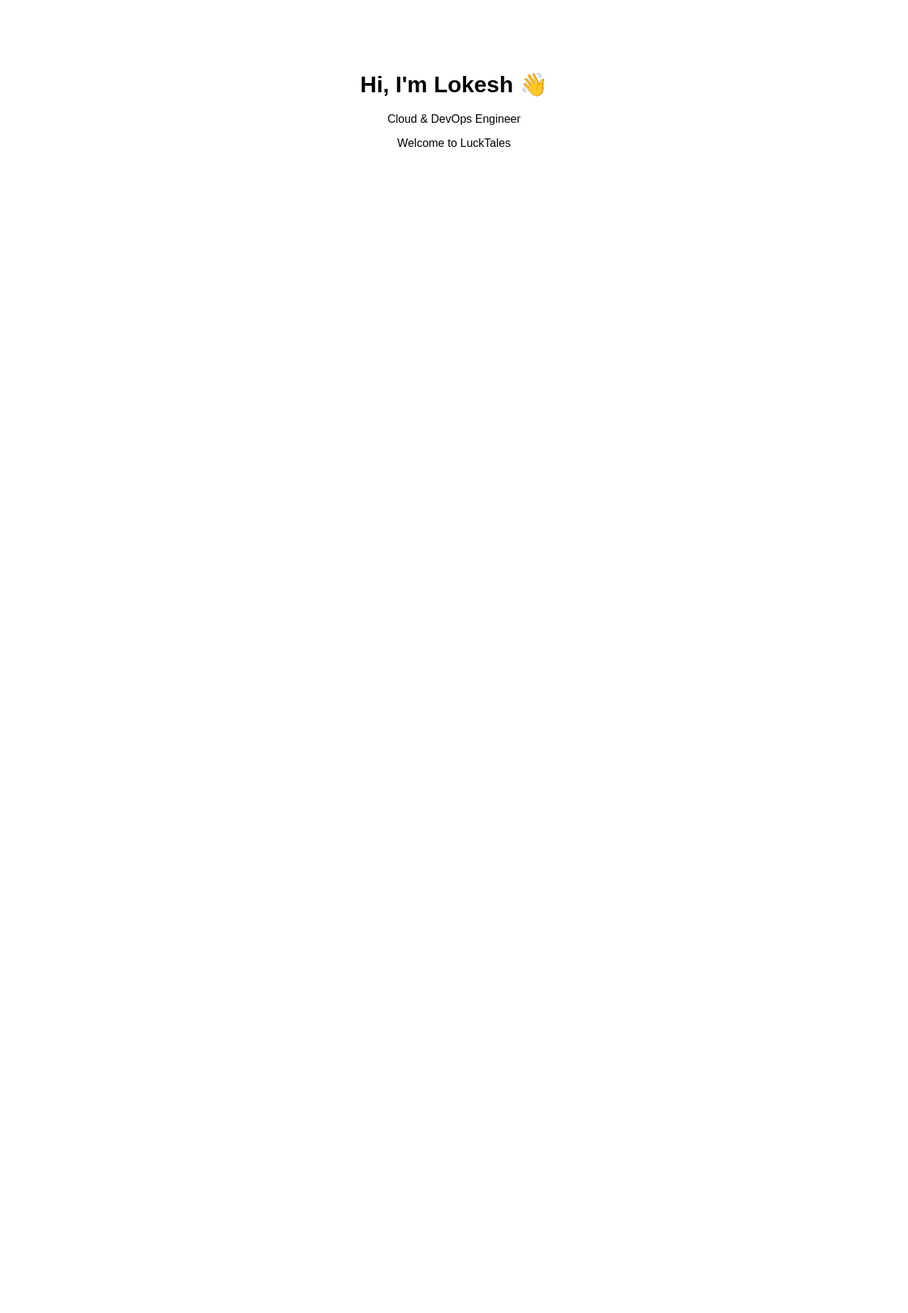
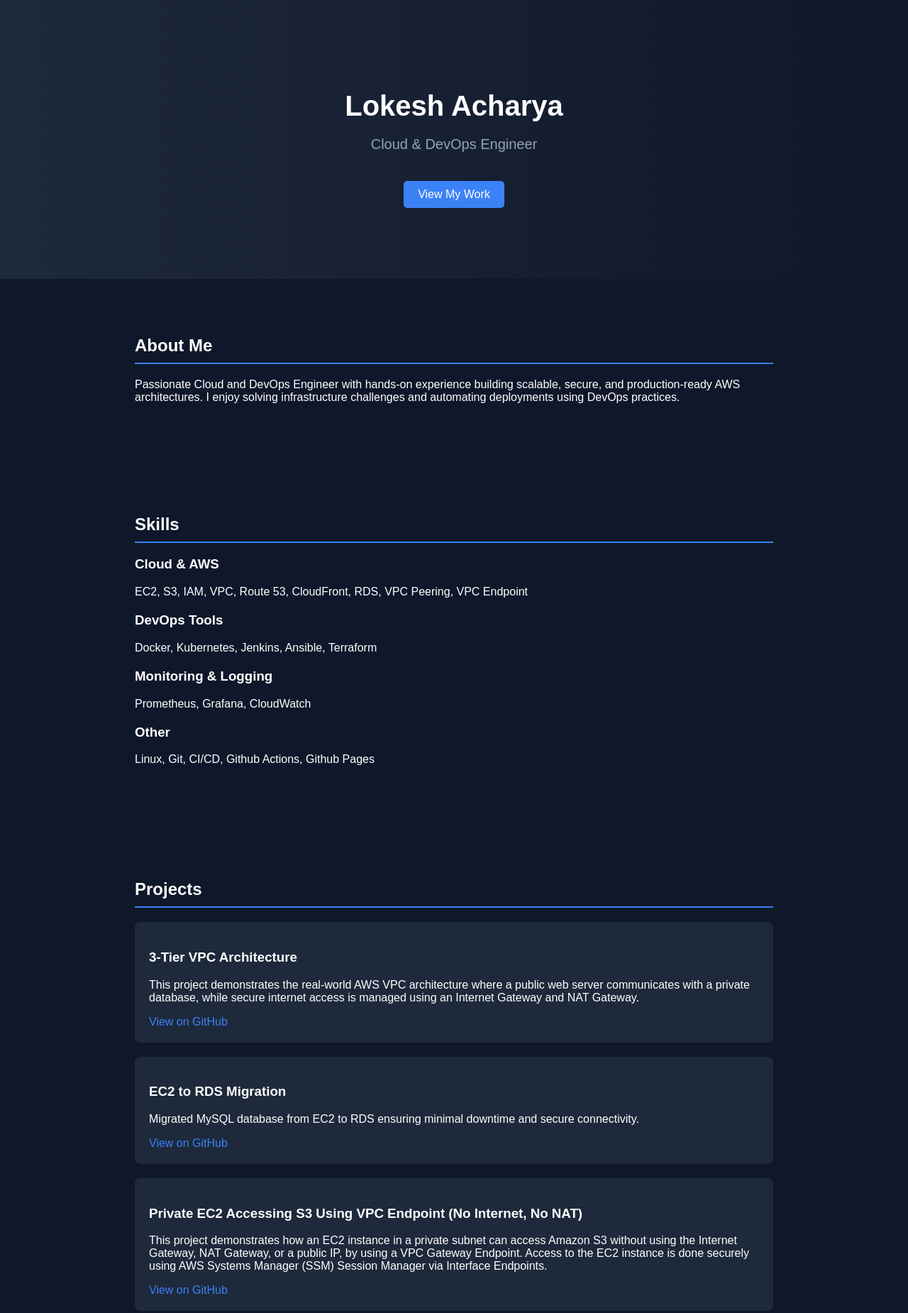
Before and after one commit to Lokeshacharya352/lucktales.in, a plain HTML site: page index.html in a window 1280 px wide. Shown: the top 1850 px of the page at 71% size. Before the commit the page ends 800 px from the top, so only its background shows below. Drawn offline with Linux system fonts and the light colour scheme.

Commit message:
Professionl portfolio layout

```diff
--- a/index.html
+++ b/index.html
@@ -1,12 +1,99 @@
 <!DOCTYPE html>
-<html>
+<html lang="en">
 <head>
+  <meta charset="UTF-8">
   <title>LuckTales | Cloud & DevOps Engineer</title>
+  <meta name="viewport" content="width=device-width, initial-scale=1.0">
   <link rel="stylesheet" href="style.css">
 </head>
 <body>
-  <h1>Hi, I'm Lokesh 👋</h1>
-  <p>Cloud & DevOps Engineer</p>
-  <p>Welcome to LuckTales</p>
+
+  <header>
+    <h1>Lokesh Acharya</h1>
+    <p>Cloud & DevOps Engineer</p>
+    <a href="#projects" class="btn">View My Work</a>
+  </header>
+
+  <section id="about">
+    <h2>About Me</h2>
+    <p>
+      Passionate Cloud and DevOps Engineer with hands-on experience building scalable,
+      secure, and production-ready AWS architectures. I enjoy solving infrastructure
+      challenges and automating deployments using DevOps practices.
+    </p>
+  </section>
+
+  <section id="skills">
+    <h2>Skills</h2>
+
+    <div class="skill-category">
+      <h3>Cloud & AWS</h3>
+      <p>EC2, S3, IAM, VPC, Route 53, CloudFront, RDS, VPC Peering, VPC Endpoint</p>
+    </div>
+
+    <div class="skill-category">
+      <h3>DevOps Tools</h3>
+      <p>Docker, Kubernetes, Jenkins, Ansible, Terraform</p>
+    </div>
+
+    <div class="skill-category">
+      <h3>Monitoring & Logging</h3>
+      <p>Prometheus, Grafana, CloudWatch</p>
+    </div>
+
+    <div class="skill-category">
+      <h3>Other</h3>
+      <p>Linux, Git, CI/CD, Github Actions, Github Pages</p>
+    </div>
+  </section>
+
+  <section id="projects">
+    <h2>Projects</h2>
+
+    <div class="project-card">
+      <h3>3-Tier VPC Architecture</h3>
+      <p>This project demonstrates the real-world AWS VPC architecture where a public web server communicates with a private database, while secure internet access is managed using an Internet Gateway and NAT Gateway.</p>
+      <a href="https://github.com/Lokeshacharya352" target="_blank">View on GitHub</a>
+    </div>
+
+    <div class="project-card">
+      <h3>EC2 to RDS Migration</h3>
+      <p>Migrated MySQL database from EC2 to RDS ensuring minimal downtime and secure connectivity.</p>
+      <a href="https://github.com/Lokeshacharya352" target="_blank">View on GitHub</a>
+    </div>
+
+    <div class="project-card">
+      <h3>Private EC2 Accessing S3 Using VPC Endpoint (No Internet, No NAT)</h3>
+      <p>This project demonstrates how an EC2 instance in a private subnet can access Amazon S3 without using the Internet Gateway, NAT Gateway, or a public IP, by using a VPC Gateway Endpoint.
+Access to the EC2 instance is done securely using AWS Systems Manager (SSM) Session Manager via Interface Endpoints.</p>
+      <a href="https://github.com/Lokeshacharya352" target="_blank">View on GitHub</a>
+    </div>
+
+    <div class="project-card">
+      <h3>VPC Peering Setup</h3>
+      <p>This project demonstrates how to establish private communication between two VPCs located in different AWS regions using VPC Peering, Route Tables, and Security Groups.
+The connectivity is validated using ICMP (ping) between EC2 instances deployed in each VPC.
+This setup shows how AWS enables secure, low-latency, private networking across regions without using the public internet.</p>
+      <a href="https://github.com/Lokeshacharya352" target="_blank">View on GitHub</a>
+    </div>
+
+    <div class="project-card">
+      <h3>Private Service Exposure Using VPC Endpoint (PrivateLink) with Network Load Balancer</h3>
+      <p>This project demonstrates how to expose a private service running in one VPC to another VPC using AWS PrivateLink and a Network Load Balancer (NLB) without using the public internet, Internet Gateway, or NAT Gateway at runtime.The entire communication happens over the AWS private backbone, providing a highly secure, scalable, and enterprise-grade architecture..</p>
+      <a href="https://github.com/Lokeshacharya352" target="_blank">View on GitHub</a>
+    </div>
+
+  </section>
+
+  <section id="contact">
+    <h2>Contact</h2>
+    <p>Email: lokeshacharya.it22@gmail.com</p>
+    <p>GitHub: https://github.com/Lokeshacharya352</p>
+  </section>
+
+  <footer>
+    <p>© 2026 LuckTales | Built with GitHub Pages</p>
+  </footer>
+
 </body>
 </html>
--- a/style.css
+++ b/style.css
@@ -1,5 +1,65 @@
 body {
-  font-family: Arial;
+  margin: 0;
+  font-family: Arial, sans-serif;
+  background-color: #0f172a;
+  color: white;
+}
+
+header {
   text-align: center;
-  margin-top: 100px;
+  padding: 100px 20px;
+  background: linear-gradient(to right, #1e293b, #0f172a);
 }
+
+header h1 {
+  font-size: 40px;
+  margin-bottom: 10px;
+}
+
+header p {
+  font-size: 20px;
+  color: #94a3b8;
+}
+
+.btn {
+  display: inline-block;
+  margin-top: 20px;
+  padding: 10px 20px;
+  background-color: #3b82f6;
+  color: white;
+  text-decoration: none;
+  border-radius: 5px;
+}
+
+section {
+  padding: 60px 20px;
+  max-width: 900px;
+  margin: auto;
+}
+
+h2 {
+  border-bottom: 2px solid #3b82f6;
+  padding-bottom: 10px;
+}
+
+.skill-category {
+  margin-bottom: 20px;
+}
+
+.project-card {
+  background-color: #1e293b;
+  padding: 20px;
+  margin-bottom: 20px;
+  border-radius: 8px;
+}
+
+.project-card a {
+  color: #3b82f6;
+  text-decoration: none;
+}
+
+footer {
+  text-align: center;
+  padding: 20px;
+  background-color: #1e293b;
+}
```
